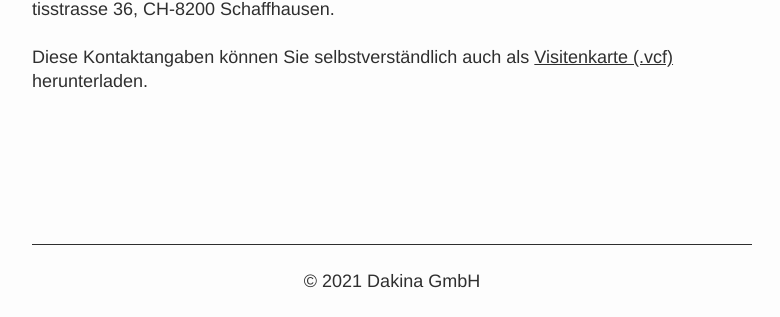
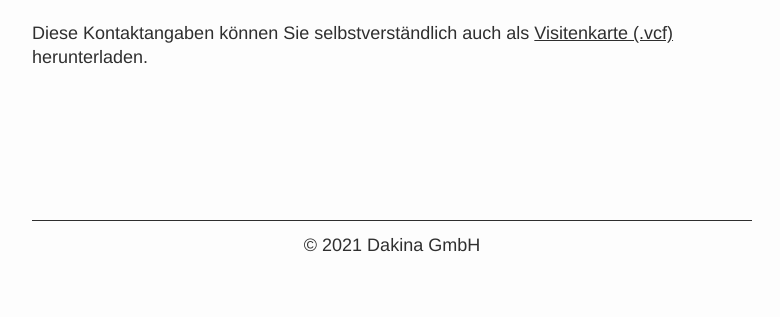
Before and after one commit to dakinanet/dakinanet.github.io, a plain HTML site: page index.html in a window 1280 px wide. Shown: the part 531-848 px from the top of the page, without its empty margins (248-1028 px from the left). After the commit the page ends 800 px from the top, so only its background shows below. Drawn offline with Linux system fonts and the light colour scheme; a web font is replaced by a local one.

Commit message:
update: fix margin

```diff
--- a/style.css
+++ b/style.css
@@ -102,14 +102,14 @@ body {
   hyphens: auto;
   line-height: 2.4rem;
   min-height: 100vh;
-  margin: 2.4rem 4.8rem;
+  margin: 0 4.8rem;
   -webkit-hyphens: auto;
 }
 main {flex: 1;}
 footer {
   border-top: 1px solid var(--color-dark);
   margin: 2.4rem 0 0 0;
-  padding: 2.4rem 0 0 0;
+  padding: 1.2rem 0;
   text-align: center;
   }
 h1,
@@ -165,7 +165,7 @@ a:hover {
 }
 @media ( min-width: 72rem ) {
   body {
-  margin: 2.4rem auto;
+  margin: 0 auto;
   max-width: 72rem;
   }
 }
```
